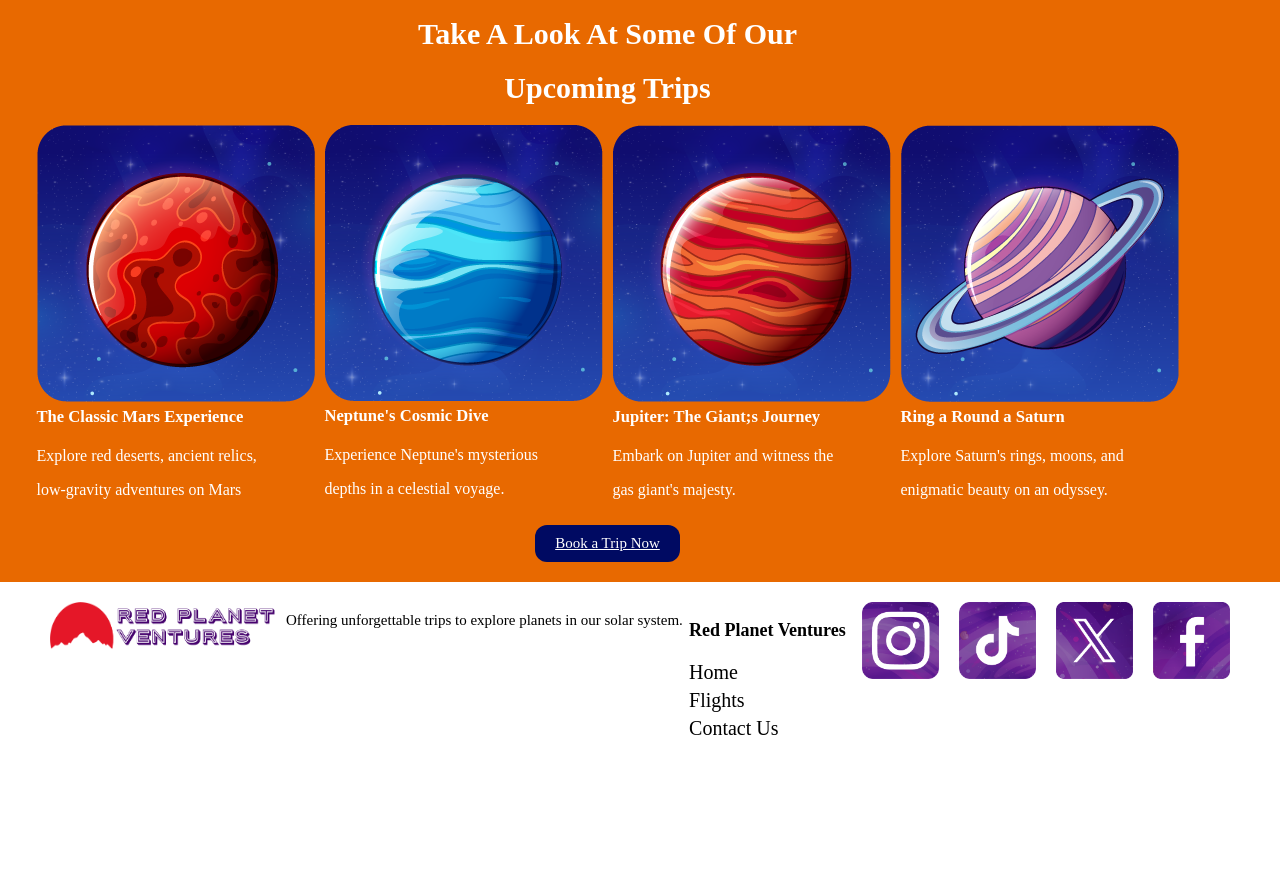
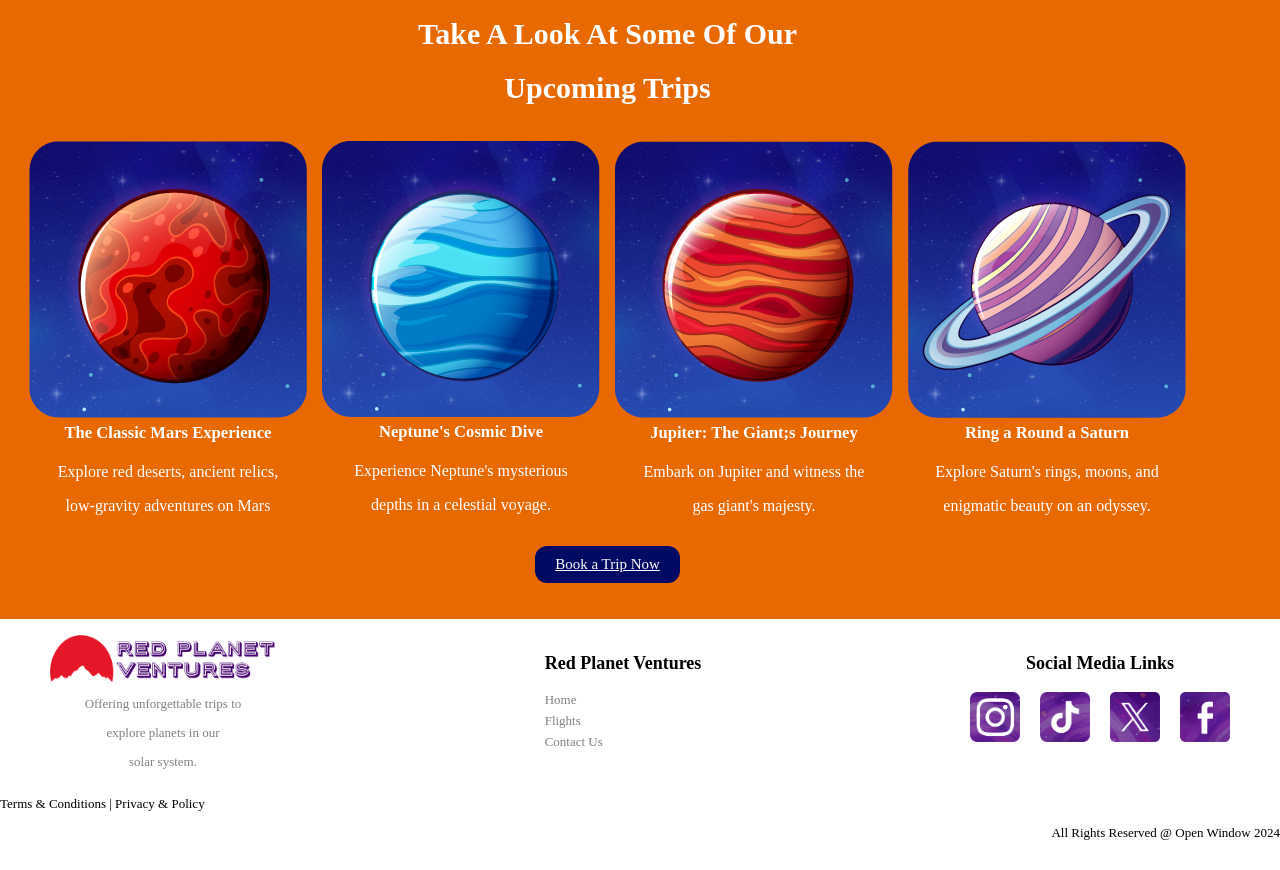
Before and after one commit to vannesamakatu/190243_VANNESA_MAKATU_DN100, a plain HTML site: page index.html in a window 1280 px wide. Shown: the part 1460-2330 px from the top of the page. Before the commit the page ends 2240 px from the top, so only its background shows below. Drawn offline with Linux system fonts and the light colour scheme; files whose address does not match are found by name.

Commit message:
Progress Mark One
Progress Mark One

```diff
--- a/CSS/contact.css
+++ b/CSS/contact.css
@@ -61,6 +61,30 @@ body{
 .topNav a.active{
     color: #E86900;
 }
+
+/* search bar */
+search-bar {
+    position: relative;
+}
+
+.search-bar input[type="search"] {
+    padding: 10px;
+    border: none;
+    border-radius: 5px;
+    width: 200px;
+}
+
+.search-bar button {
+    position: absolute;
+    right: 0;
+    top: 0;
+    background: transparent;
+    border: none;
+    cursor: pointer;
+    padding: 10px;
+}
+/* search bar */
+
 
 .headerBg {
     background-image: url("../Assets/Images/headerbackBack.png");
@@ -229,6 +253,7 @@ body{
     display: flex;
     justify-content:right;
     margin-top:50px;
+    float: right;
 
 
 }
@@ -326,6 +351,8 @@ fieldset{
 footer {
     background-color: #ffffff;
     padding: 20px 0;
+    padding: 1rem 0;
+    text-align: center;
 }
 
 .footer-columns {
@@ -333,6 +360,11 @@ footer {
     justify-content: space-between;
     max-width: 1200px;
     margin: 0 auto;
+}
+.footerP{
+    font-size: small;
+    color: grey;
+
 }
 
 .footer-column {
@@ -342,16 +374,21 @@ footer {
 
 .footer-column h3 {
     font-size: 18px;
-    margin-bottom: 10px;
+    margin-bottom: 18px;
 }
 
 .footer-column ul {
     list-style: none;
     padding: 0;
+    font-size: small;
+    text-align: left;
 }
 
 .footer-column ul li {
     margin-bottom: 5px;
+    font-size: small;
+    color: grey;
+    text-align: left;
 }
 
 
@@ -363,9 +400,10 @@ footer {
   }
 
   .footerMedia img {
-    width: 77px;
-    height: 77px;
+    width: 50px;
+    height: 50px;
     margin: 0 10px;
+    margin-bottom: 1rem;
   }
 
   .footerLogo{
@@ -380,12 +418,28 @@ footer {
     display: block;
   }
   .footerLogo p{
-    text-align: left;
+    text-align:left;
     margin-top: 10px;
     font-size: 15px;
     display: block;
+    margin: 0 10px;
+
   }
 
 .footerLinks{
     font-size: 20px;
 }
+
+.footer-info {
+    flex: 1;
+    text-align:left;
+    font-size: small;
+
+}
+
+.footer-info2{
+    flex: 1;
+    text-align:right;
+    font-size: small;
+
+}
--- a/CSS/flights.css
+++ b/CSS/flights.css
@@ -61,6 +61,7 @@ body{
 .topNav a.active{
     color: #E86900;
 }
+
 
 .headerBg {
     background-image: url("../Assets/Images/headerbackBack.png");
@@ -193,8 +194,9 @@ body{
 
 .image-container img {
     max-width: 100%;
-    max-height: 60%;
     object-fit: cover;
+    height: auto;
+
 
 }
 
@@ -248,6 +250,8 @@ body{
 footer {
     background-color: #ffffff;
     padding: 20px 0;
+    padding: 1rem 0;
+    text-align: center;
 }
 
 .footer-columns {
@@ -255,6 +259,11 @@ footer {
     justify-content: space-between;
     max-width: 1200px;
     margin: 0 auto;
+}
+.footerP{
+    font-size: small;
+    color: grey;
+
 }
 
 .footer-column {
@@ -264,16 +273,21 @@ footer {
 
 .footer-column h3 {
     font-size: 18px;
-    margin-bottom: 10px;
+    margin-bottom: 18px;
 }
 
 .footer-column ul {
     list-style: none;
     padding: 0;
+    font-size: small;
+    text-align: left;
 }
 
 .footer-column ul li {
     margin-bottom: 5px;
+    font-size: small;
+    color: grey;
+    text-align: left;
 }
 
 
@@ -285,9 +299,10 @@ footer {
   }
 
   .footerMedia img {
-    width: 77px;
-    height: 77px;
+    width: 50px;
+    height: 50px;
     margin: 0 10px;
+    margin-bottom: 1rem;
   }
 
   .footerLogo{
@@ -302,12 +317,28 @@ footer {
     display: block;
   }
   .footerLogo p{
-    text-align: left;
+    text-align:left;
     margin-top: 10px;
     font-size: 15px;
     display: block;
+    margin: 0 10px;
+
   }
 
 .footerLinks{
     font-size: 20px;
 }
+
+.footer-info {
+    flex: 1;
+    text-align:left;
+    font-size: small;
+
+}
+
+.footer-info2{
+    flex: 1;
+    text-align:right;
+    font-size: small;
+
+}
--- a/CSS/main.css
+++ b/CSS/main.css
@@ -66,6 +66,28 @@ body{
     color: #E86900;
 }
 
+/* search bar */
+search-bar {
+    position: relative;
+}
+
+.search-bar input[type="search"] {
+    padding: 10px;
+    border: none;
+    border-radius: 5px;
+    width: 200px;
+}
+
+.search-bar button {
+    position: absolute;
+    right: 0;
+    top: 0;
+    background: transparent;
+    border: none;
+    cursor: pointer;
+    padding: 10px;
+}
+/* search bar */
 
 .textOverlay {
     font-family: 'Porter Sans'; /* Name your font family */
@@ -117,7 +139,9 @@ h1{
     font-size: 16px;
     text-align:justify;
     justify-content:space-between;
-    align-items: center;
+    align-items: left;
+    text-align: center;
+    padding: 50px 20px;
 }
 
 
@@ -125,12 +149,13 @@ h1{
 .flexItem2{
     padding: 10px;
     flex: 50%;
+    text-align: center;
+    padding: 50px 20px;
 }
 
 .flexItem2 img{
     height: auto;
     max-width: 100%;
-
 }
 .text{
     padding-left: 2em;
@@ -145,6 +170,7 @@ h1{
     align-items: center;
     background-color: #000a62;
     color: #ffffff;
+
 
 }
 
@@ -296,7 +322,11 @@ h1{
     justify-content: center;
     align-items: center;
     margin: 0 auto;
-    gap: 10px;
+    gap: 15px;
+    padding: 20px 0;
+    padding: 1rem 0;
+    text-align: center;
+
   }
 
 
@@ -317,6 +347,8 @@ h1{
 footer {
     background-color: #ffffff;
     padding: 20px 0;
+    padding: 1rem 0;
+    text-align: center;
 }
 
 .footer-columns {
@@ -324,6 +356,11 @@ footer {
     justify-content: space-between;
     max-width: 1200px;
     margin: 0 auto;
+}
+.footerP{
+    font-size: small;
+    color: grey;
+
 }
 
 .footer-column {
@@ -333,16 +370,21 @@ footer {
 
 .footer-column h3 {
     font-size: 18px;
-    margin-bottom: 10px;
+    margin-bottom: 18px;
 }
 
 .footer-column ul {
     list-style: none;
     padding: 0;
+    font-size: small;
+    text-align: left;
 }
 
 .footer-column ul li {
     margin-bottom: 5px;
+    font-size: small;
+    color: grey;
+    text-align: left;
 }
 
 
@@ -354,9 +396,10 @@ footer {
   }
 
   .footerMedia img {
-    width: 77px;
-    height: 77px;
+    width: 50px;
+    height: 50px;
     margin: 0 10px;
+    margin-bottom: 1rem;
   }
 
   .footerLogo{
@@ -371,12 +414,28 @@ footer {
     display: block;
   }
   .footerLogo p{
-    text-align: left;
+    text-align:left;
     margin-top: 10px;
     font-size: 15px;
     display: block;
+    margin: 0 10px;
+
   }
 
 .footerLinks{
     font-size: 20px;
 }
+
+.footer-info {
+    flex: 1;
+    text-align:left;
+    font-size: small;
+
+}
+
+.footer-info2{
+    flex: 1;
+    text-align:right;
+    font-size: small;
+
+}
--- a/index.html
+++ b/index.html
@@ -28,8 +28,11 @@
                         <a href="pages/contact.html">Contact Us</a>
                         <a href="Pages/flights.html">Flights</a>
                     </div>
-
                 </nav>
+                <div class="search-bar">
+                    <input type="search" placeholder="Search">
+                    <button type="submit">🛒</button>
+                </div>
             </div>
         </div>
         </div>
@@ -135,9 +138,11 @@
                 <div class="footer-column">
                     <div class="footerLogo">
                     <img src="./Assets/Images/logo.png">
-                    <p>
-                    Offering unforgettable trips to explore planets in our solar system.
-                    </p>
+                    </div>
+                    <div class="footerP">
+                        <p>Offering unforgettable trips to </p>
+                        <p>explore planets in our </p>
+                        <p>solar system.</p>
                     </div>
                 </div>
 
@@ -155,14 +160,22 @@
 
 
                 <div class="footer-column">
+                    <h3>Social Media Links</h3>
                     <div class="footerMedia">
-
                         <img src="./Assets/Images/smInstagram.png">
                         <img src="./Assets/Images/smTicktock.png">
                         <img src="./Assets/Images/smX.png">
                         <img src="./Assets/Images/smFacebook.png">
                     </div>
                 </div>
+
+            </div>
+            <div class="footer-info">
+                <p>Terms & Conditions | Privacy & Policy</p>
+                <div class="footer-info2">
+                    <p>All Rights Reserved @ Open Window 2024</p>
+                </div>
+
             </div>
         </footer>
 
```
Also changed, not shown: Pages/contact.html (+30 -15 lines), Pages/flights.html (+22 -6 lines).
